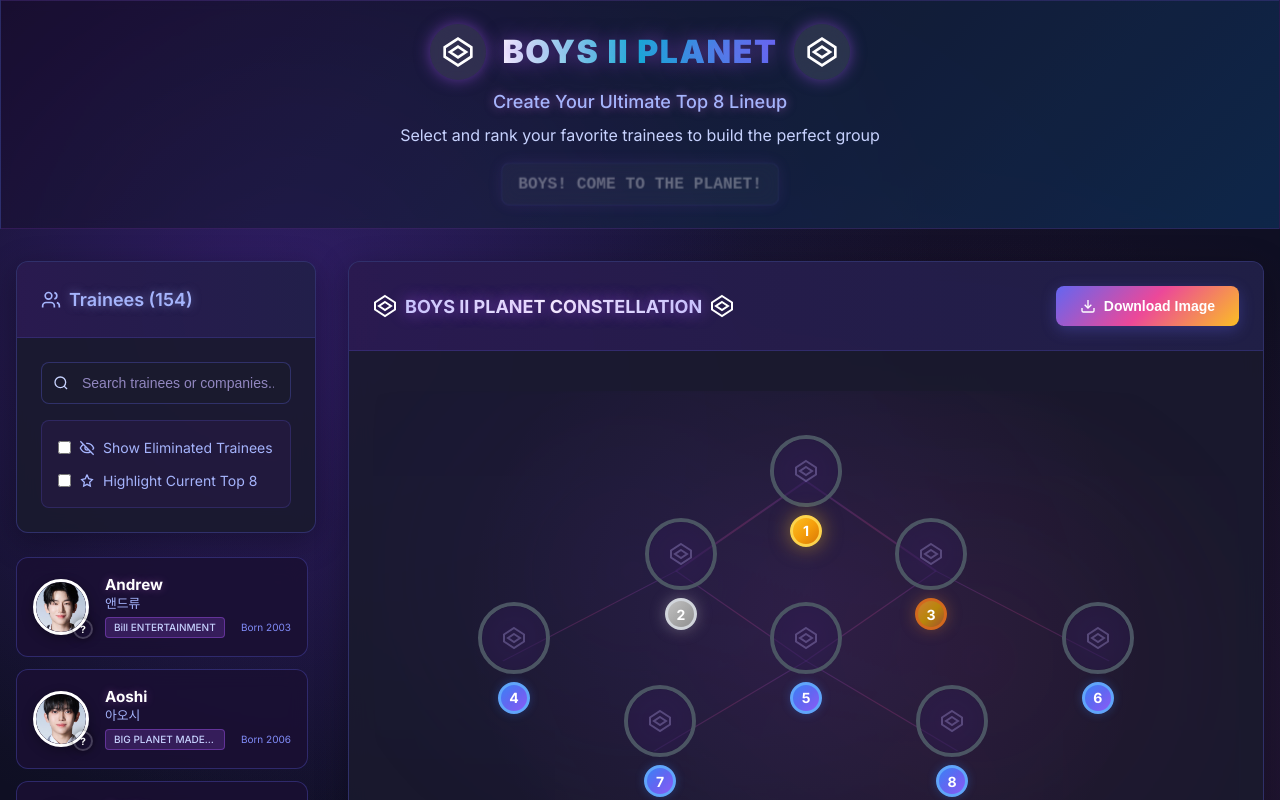
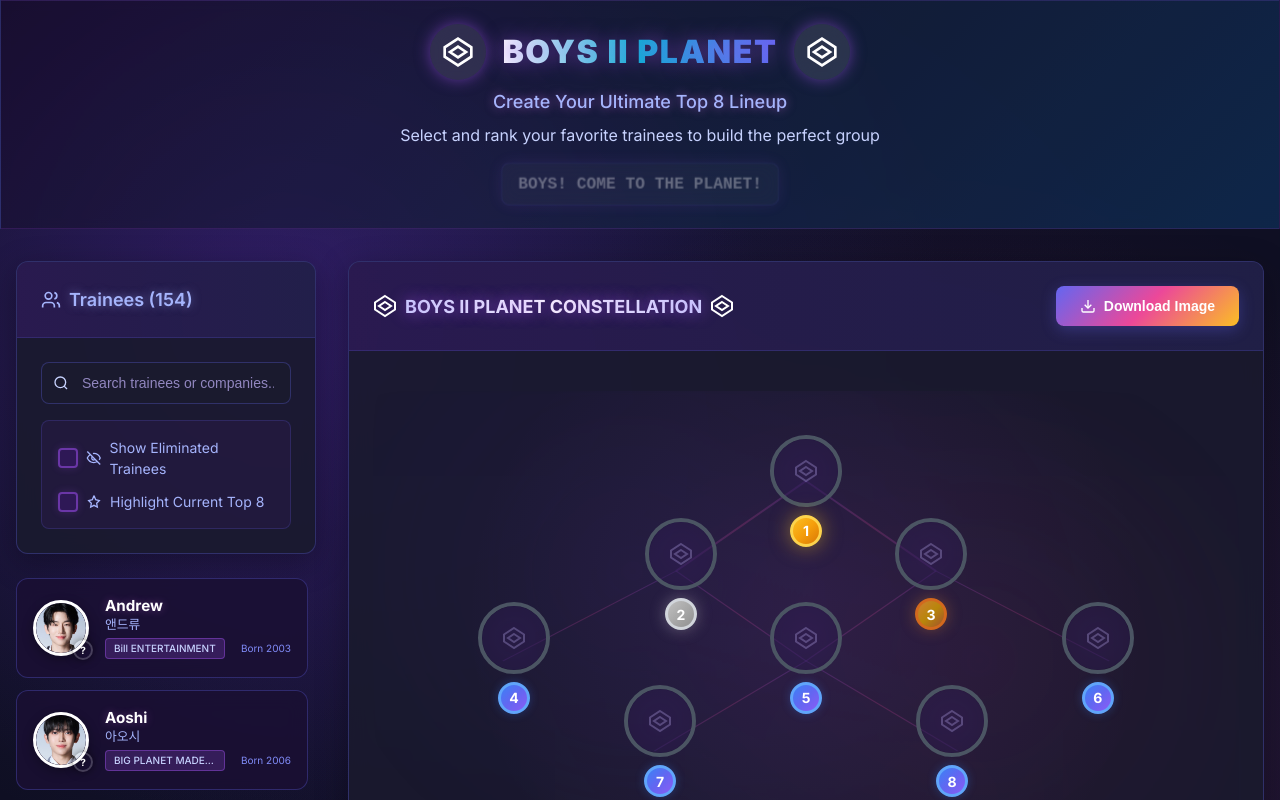
Before and after one commit to lucascmilo/boys2planet-ranker, a React (Create React App) app: page / in a window 1280 px wide. Shown: the top 800 px of the page. Built offline with nearby package versions, Linux system fonts and the light colour scheme; the HTML template or start-up script is replaced by a standard one.

Commit message:
feat: Estilo no checkbox e ordenação top 8

```diff
--- a/src/components/TraineeList.tsx
+++ b/src/components/TraineeList.tsx
@@ -28,6 +28,15 @@ export const TraineeList: React.FC<TraineeListProps> = ({
   const clearSearch = () => {
     onSearchChange("")
   }
+
+  // Sort trainees to show top12 first when showTop8 is enabled
+  const sortedTrainees = [...trainees].sort((a, b) => {
+    if (showTop8) {
+      if (a.top12 && !b.top12) return -1
+      if (!a.top12 && b.top12) return 1
+    }
+    return 0
+  })
 
   return (
     <div className="trainee-list-container">
@@ -78,13 +87,14 @@ export const TraineeList: React.FC<TraineeListProps> = ({
           {/* Filters - Always visible now */}
           <div className="filters-panel">
             <div className="filter-item">
+              <label className="custom-checkbox">
                 <input
                   type="checkbox"
-                id="show-eliminated"
                   checked={showEliminated}
                   onChange={(e) => onShowEliminatedChange(e.target.checked)}
                 />
-              <label htmlFor="show-eliminated">
+                <span className="checkmark"></span>
+                <div className="filter-label">
                   <svg width="16" height="16" viewBox="0 0 24 24" fill="none" stroke="currentColor" strokeWidth="2">
                     <path d="M9.88 9.88a3 3 0 1 0 4.24 4.24" />
                     <path d="M10.73 5.08A10.43 10.43 0 0 1 12 5c7 0 10 7 10 7a13.16 13.16 0 0 1-1.67 2.68" />
@@ -92,22 +102,20 @@ export const TraineeList: React.FC<TraineeListProps> = ({
                     <line x1="2" y1="2" x2="22" y2="22" />
                   </svg>
                   Show Eliminated Trainees
+                </div>
               </label>
             </div>
 
             <div className="filter-item">
-              <input
-                type="checkbox"
-                id="show-top8"
-                checked={showTop8}
-                onChange={(e) => onShowTop8Change(e.target.checked)}
-              />
-              <label htmlFor="show-top8">
-                {/* Mudança do ícone de troféu para coroa */}
+              <label className="custom-checkbox">
+                <input type="checkbox" checked={showTop8} onChange={(e) => onShowTop8Change(e.target.checked)} />
+                <span className="checkmark"></span>
+                <div className="filter-label">
                   <svg width="16" height="16" viewBox="0 0 24 24" fill="none" stroke="currentColor" strokeWidth="2">
                     <path d="M11.562 3.266a.5.5 0 0 1 .876 0L14.5 8.5l5.5 1.5-4 4 1 5.5-5-2.5-5 2.5 1-5.5-4-4 5.5-1.5z" />
                   </svg>
                   Highlight Current Top 8
+                </div>
               </label>
             </div>
           </div>
@@ -116,7 +124,7 @@ export const TraineeList: React.FC<TraineeListProps> = ({
 
       {/* Trainees Grid */}
       <div className="trainees-grid custom-scrollbar">
-        {trainees.map((trainee) => (
+        {sortedTrainees.map((trainee) => (
           <TraineeCard key={trainee.id} trainee={trainee} showTop8={showTop8} onClick={() => onTraineeClick(trainee)} />
         ))}
       </div>
--- a/src/styles/TraineeList.css
+++ b/src/styles/TraineeList.css
@@ -112,10 +112,10 @@
   border: 1px solid var(--border-secondary);
 }
 
+/* Update filter-item to remove the old checkbox styling */
 .filter-item {
   display: flex;
   align-items: center;
-  gap: var(--spacing-sm);
   margin-bottom: 0.75rem;
 }
 
@@ -123,15 +123,73 @@
   margin-bottom: 0;
 }
 
-.filter-item input[type="checkbox"] {
-  accent-color: var(--primary-purple);
-}
-
-.filter-item label {
-  color: var(--text-secondary);
-  font-size: var(--font-size-base);
-  cursor: pointer;
+.filter-label {
   display: flex;
   align-items: center;
   gap: var(--spacing-sm);
 }
+
+/* Custom Checkbox */
+.custom-checkbox {
+  display: flex;
+  align-items: center;
+  position: relative;
+  padding-left: 0;
+  cursor: pointer;
+  font-size: var(--font-size-base);
+  user-select: none;
+  color: var(--text-secondary);
+  gap: var(--spacing-sm);
+}
+
+.custom-checkbox input {
+  position: absolute;
+  opacity: 0;
+  cursor: pointer;
+  height: 0;
+  width: 0;
+}
+
+.checkmark {
+  position: relative;
+  height: 20px;
+  width: 20px;
+  background: rgba(76, 29, 149, 0.3);
+  border: 2px solid rgba(168, 85, 247, 0.5);
+  border-radius: 4px;
+  transition: all 0.2s ease;
+  flex-shrink: 0;
+  box-shadow: 0 0 8px rgba(168, 85, 247, 0.2);
+}
+
+.custom-checkbox:hover input ~ .checkmark {
+  background: rgba(76, 29, 149, 0.5);
+  border-color: rgba(168, 85, 247, 0.7);
+  box-shadow: 0 0 12px rgba(168, 85, 247, 0.3);
+}
+
+.custom-checkbox input:checked ~ .checkmark {
+  background: linear-gradient(135deg, var(--primary-purple) 0%, #ec4899 50%, var(--primary-purple) 100%);
+  border-color: rgba(232, 121, 249, 0.8);
+  box-shadow: 0 0 15px rgba(168, 85, 247, 0.4);
+}
+
+.checkmark:after {
+  content: "";
+  position: absolute;
+  display: none;
+}
+
+.custom-checkbox input:checked ~ .checkmark:after {
+  display: block;
+}
+
+.custom-checkbox .checkmark:after {
+  left: 6px;
+  top: 2px;
+  width: 5px;
+  height: 10px;
+  border: solid white;
+  border-width: 0 2px 2px 0;
+  transform: rotate(45deg);
+}
```
Lines whose indentation alone changed are shown as unchanged.
